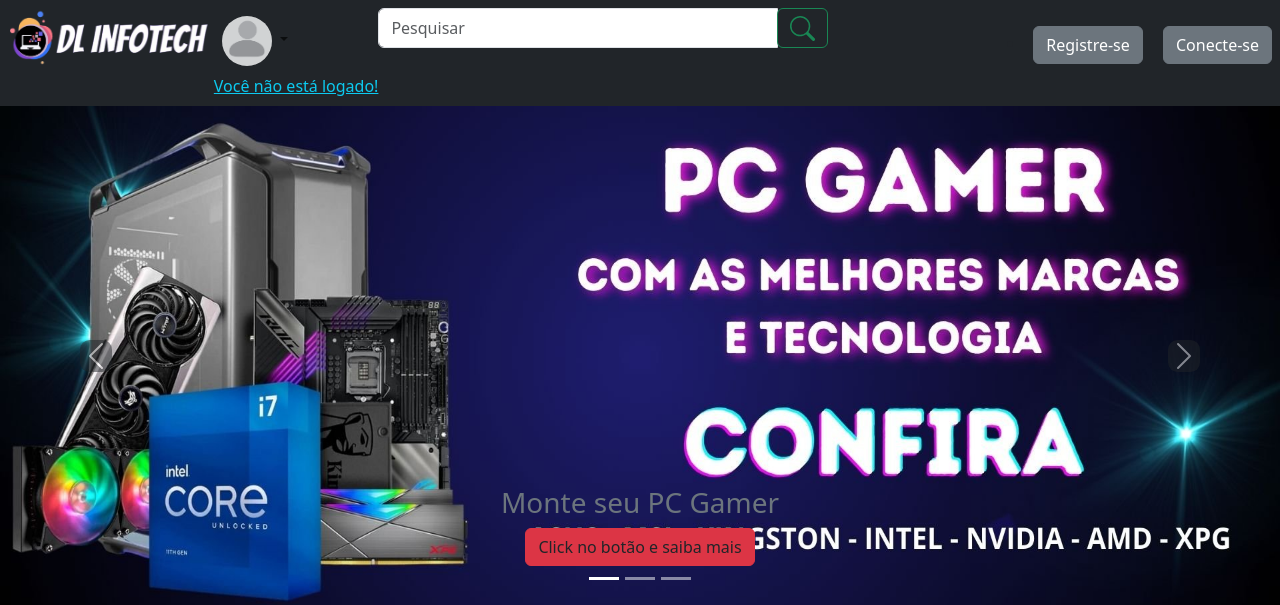
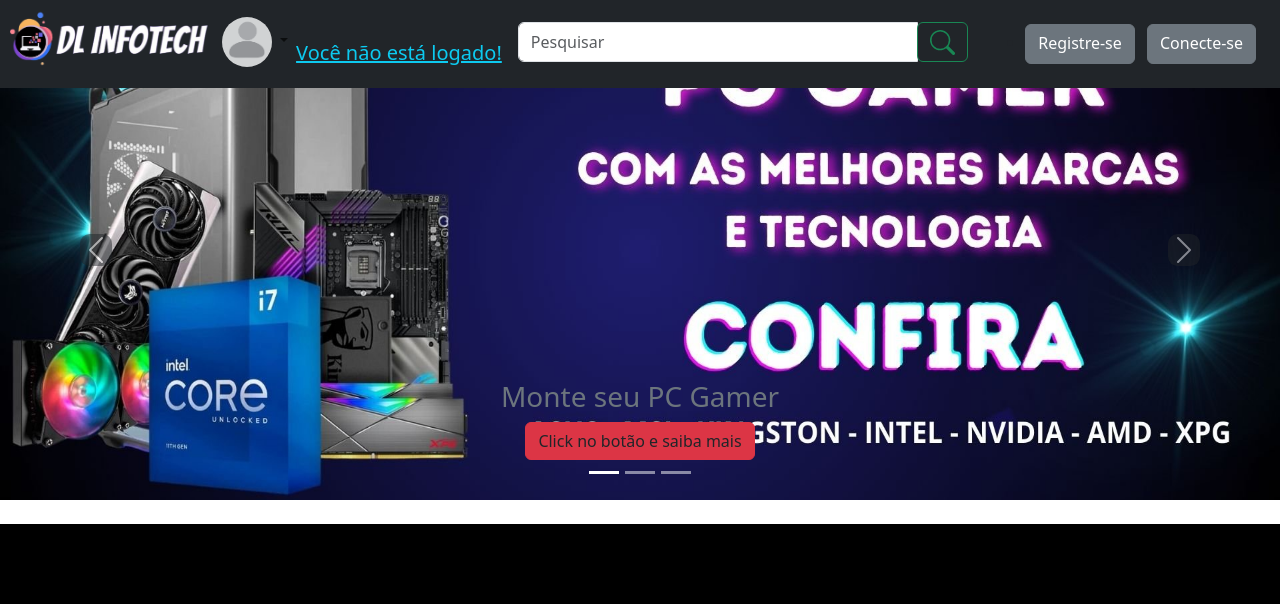
Before and after one commit to jolobos/loja_DLinfotech_PHP, a PHP site: page / in a window 1280 px wide. Shown: the top 605 px of the page. Run offline with PHP 8.4, Linux system fonts and the light colour scheme.

Commit message:
mexendo no cabecalho

```diff
--- a/cabecalho.php
+++ b/cabecalho.php
@@ -24,13 +24,13 @@
 	<script src="https://stackpath.bootstrapcdn.com/bootstrap/4.1.3/js/bootstrap.min.js" integrity="sha384-ChfqqxuZUCnJSK3+MXmPNIyE6ZbWh2IMqE241rYiqJxyMiZ6OW/JmZQ5stwEULTy" crossorigin="anonymous"></script>
 	<link rel="stylesheet" href="css/style.css">
 
-	<!-- esse script libera os botoes de compartilhamento -->
+	<!-- esse script libera os botoes de compartilhamento
     <script type="text/javascript" src="//platform-api.sharethis.com/js/sharethis.js#property=5993ef01e2587a001253a261&product=inline-share-buttons"></script>
-
+ -->
   </head>
   <body>
 
-<div class=" bg-dark  ">
+<div class=" bg-dark fixed-top ">
 					<nav class="navbar navbar-expand-lg" >
 					<div class="collapse navbar-collapse">
 					<ul class="navbar-nav mr-auto mt-2 mt-lg-0 "><a href="index.php"><img src="img/logo.png" alt="logo image" style="height: 70px">
@@ -40,13 +40,13 @@
 					echo '<li class="nav-item dropdown">
 					<a class="nav-link dropdown-toggle" href="#" id="navbarDropdownMenuLink" role="button" data-toggle="dropdown" aria-haspopup="true" aria-expanded="false">
 						<img src="img/user_null.png" style="border-radius: 50%;width:50px;height:50px;align=left;">
-					</a><a class="text-info">Você não está logado!</a>
+					</a>
 					<div class="dropdown-menu" aria-labelledby="navbarDropdownMenuLink">
 					  <a class="dropdown-item" href="#">Logar</a>
 					  <a class="dropdown-item" href="#">Registrar</a>
-					</div>
+					</div><li class="navbar-brand mt-4"><a class="text-info">Você não está logado! </a></li>
 				  </li>
-				  <li>
+				  <li class="navbar-brand mt-2">
 					  <form class="form-inline">
 						<div class="input-group"><input type="search" class="form-control" placeholder="Pesquisar" style="width: 400px;" >
 						  <div class="input-group-prepend">
@@ -63,8 +63,8 @@
 				  </li>
 				  </ul></div>
 
-					<ul><li><a href="#" class="btn btn-secondary m-2">Registre-se</a>
-					<a href="#" class="btn btn-secondary m-2">Conecte-se</a></li></ul>
+					<ul><li class="mt-3"><a href="#" class="btn btn-secondary me-2" style="height: 40px;">Registre-se</a>
+					<a href="#" class="btn btn-secondary me-4" style="height: 40px;">Conecte-se</a></li></ul>
 					';
 				}
 	?>
--- a/css/style.css
+++ b/css/style.css
@@ -60,5 +60,4 @@
   grid-row-end: 4;
 }
 
-
 </style>
```
